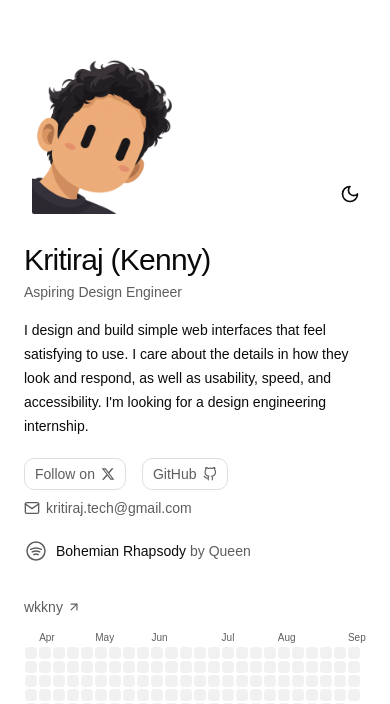
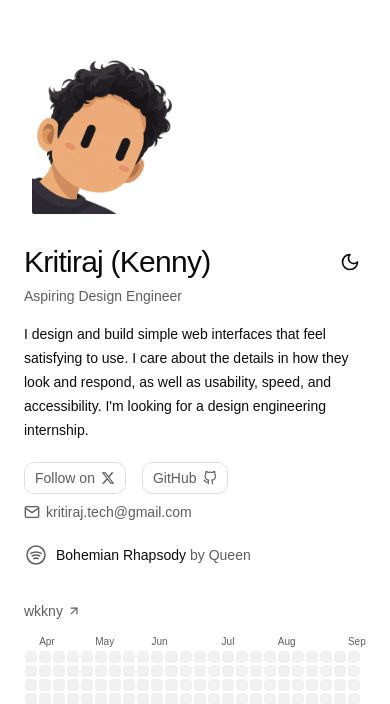
Before and after one commit to wkkny/devsite, a React (Vite) app: page / in a window 390 px wide. Shown: the part 146-850 px from the top of the page. Built offline with nearby package versions, Linux system fonts and the light colour scheme; no server answers.

Commit message:
Align mobile hero controls with name

```diff
--- a/src/App.tsx
+++ b/src/App.tsx
@@ -178,22 +178,19 @@ function App() {
                 transition={reducedMotion ? { duration: 0.2, ease: EASE_OUT } : { duration: 0.42, ease: EASE_OUT, delay: 0.7 }}
               />
               <motion.div
-                className="absolute right-0 top-32 flex w-full items-center justify-end gap-2"
                 initial={contentInitial}
                 animate={contentAnimate}
                 transition={contentTransition}
               >
-                <ViewerCounter />
-                <Tooltip content={`Switch to ${theme === 'dark' ? 'light' : 'dark'} mode`} side="bottom">
-                  <ThemeToggle />
-                </Tooltip>
-              </motion.div>
-              <motion.div
-                initial={contentInitial}
-                animate={contentAnimate}
-                transition={contentTransition}
-              >
-                <h1 id="profile-name" className="text-3xl font-medium tracking-tight sm:text-4xl">Kritiraj (Kenny)</h1>
+                <div className="relative flex min-w-0 items-center justify-between gap-2">
+                  <h1 id="profile-name" className="min-w-0 text-3xl font-medium tracking-tight sm:text-4xl">Kritiraj (Kenny)</h1>
+                  <div className="flex shrink-0 items-center gap-2 sm:absolute sm:-top-[7.5rem] sm:right-0">
+                    <ViewerCounter />
+                    <Tooltip content={`Switch to ${theme === 'dark' ? 'light' : 'dark'} mode`} side="bottom">
+                      <ThemeToggle />
+                    </Tooltip>
+                  </div>
+                </div>
                 <p className="mt-1 text-sm text-muted-foreground">Aspiring Design Engineer</p>
                 <p className="mt-4 max-w-lg text-sm leading-6">
                   I design and build simple web interfaces that feel satisfying to use. I care about the details in how they look and respond, as well as usability, speed, and accessibility. I'm looking for a design engineering internship.
```
